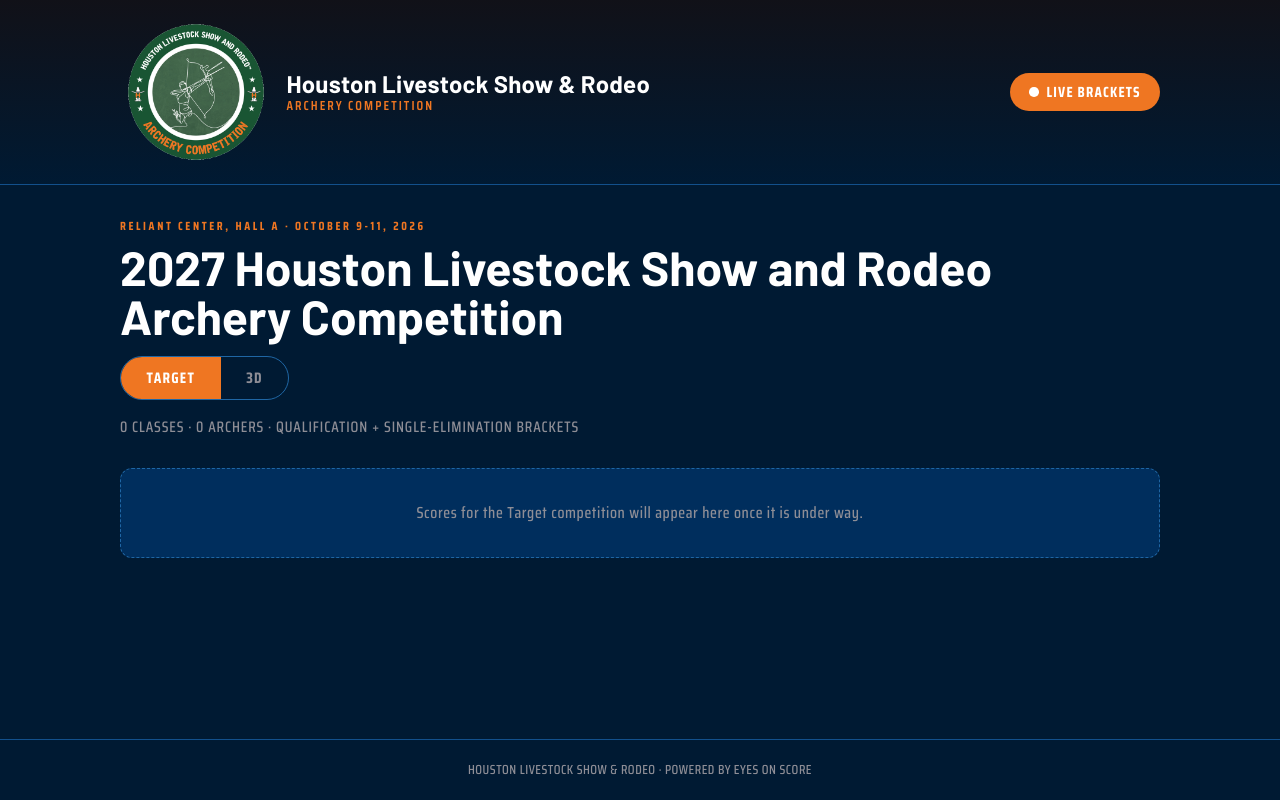
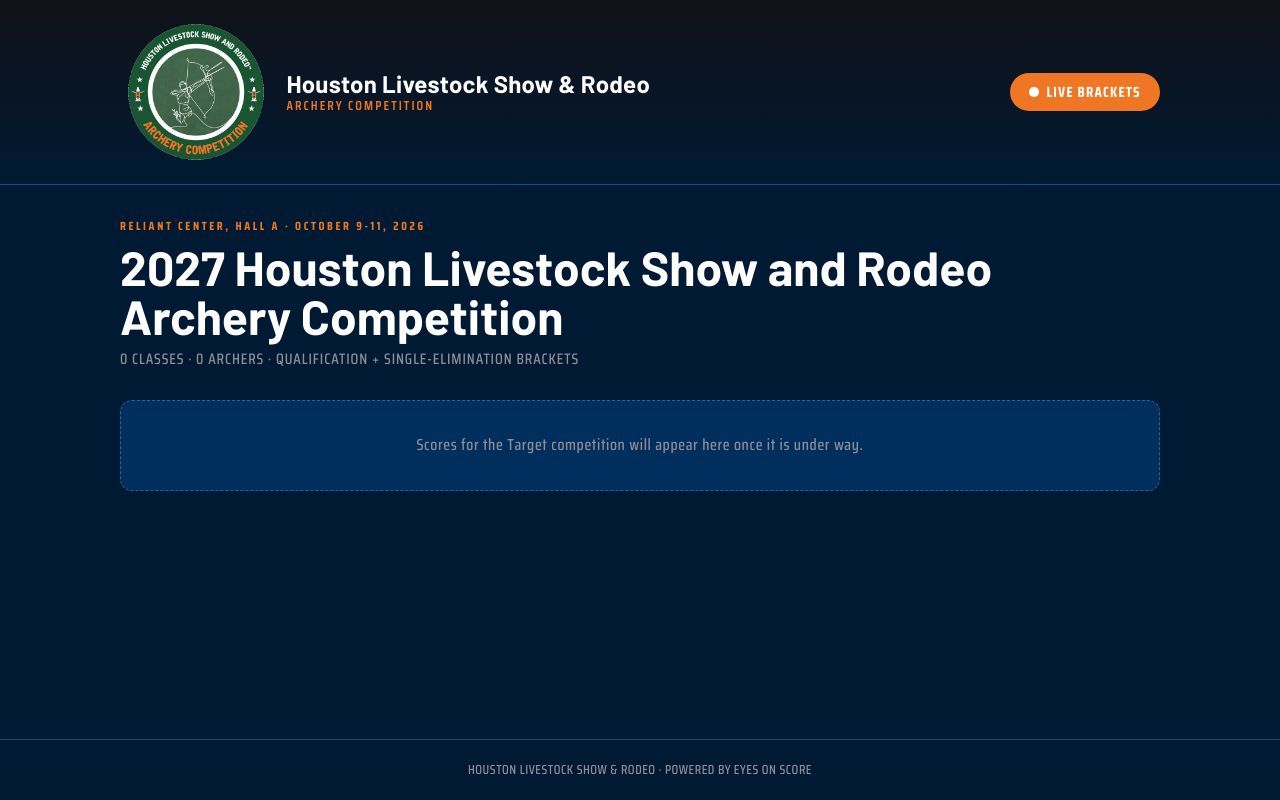
Before and after one commit to mhojnacki979/hlsr-archery, a Next.js app: page / in a window 1280 px wide. Built offline with nearby package versions, Linux system fonts and the light colour scheme.

Commit message:
Show the 3D tab only once head-to-head brackets exist

```diff
--- a/app/hlsr-boards.tsx
+++ b/app/hlsr-boards.tsx
@@ -13,8 +13,21 @@
   '3d': (s) => `${s.divisions.length} classes · ${s.archers} archers · brackets only — qualification not published`,
 }
 
+/**
+ * Whether a segment has any head-to-head shooting on the board yet.
+ *
+ * 3D publishes nothing before then: HLSR asked that its qualification scores
+ * stay unpublished, so until Sunday's brackets exist the tab has nothing to
+ * show and only invites questions. It appears once the first bracket does.
+ */
+function hasHeadToHead(segment: HlsrSegment): boolean {
+  return segment.divisions.some((d) => d.bracket !== null && d.bracket.rounds.length > 0)
+}
+
 export function HlsrBoards({ event }: { event: HlsrEvent }) {
-  const tabs = orderedSegments(event)
+  const tabs = orderedSegments(event).filter(
+    ({ key, segment }) => key !== '3d' || hasHeadToHead(segment),
+  )
   // Open on the first segment that actually has entries, so an event mid-setup
   // does not land the visitor on an empty tab.
   const firstWithData = tabs.find((t) => t.segment.archers > 0) ?? tabs[0]
```
